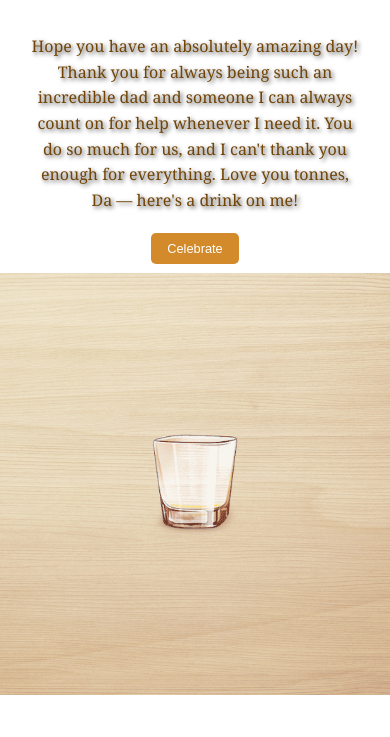
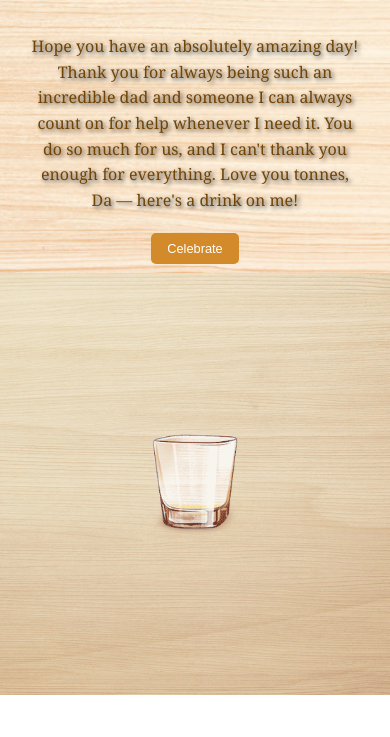
Before and after one commit to j-aronson/HappyBday, a plain HTML site: page index.html in a window 390 px wide. Shown: the part 149-886 px from the top of the page. Drawn offline with Linux system fonts and the light colour scheme.

Commit message:
Update index.html

```diff
--- a/index.html
+++ b/index.html
@@ -95,7 +95,7 @@
             .wood-background {
                 top: 0;
                 height: 50%; /* Even split - top 50% */
-                background: url('Texturelabs_Wood_229S.jpg') no-repeat center center/cover;
+                background: url('woodTexture.jpg') no-repeat center center/cover;
             }
             .gif-background-bottom {
                 top: 50%; /* Even split - bottom 50% */
```
